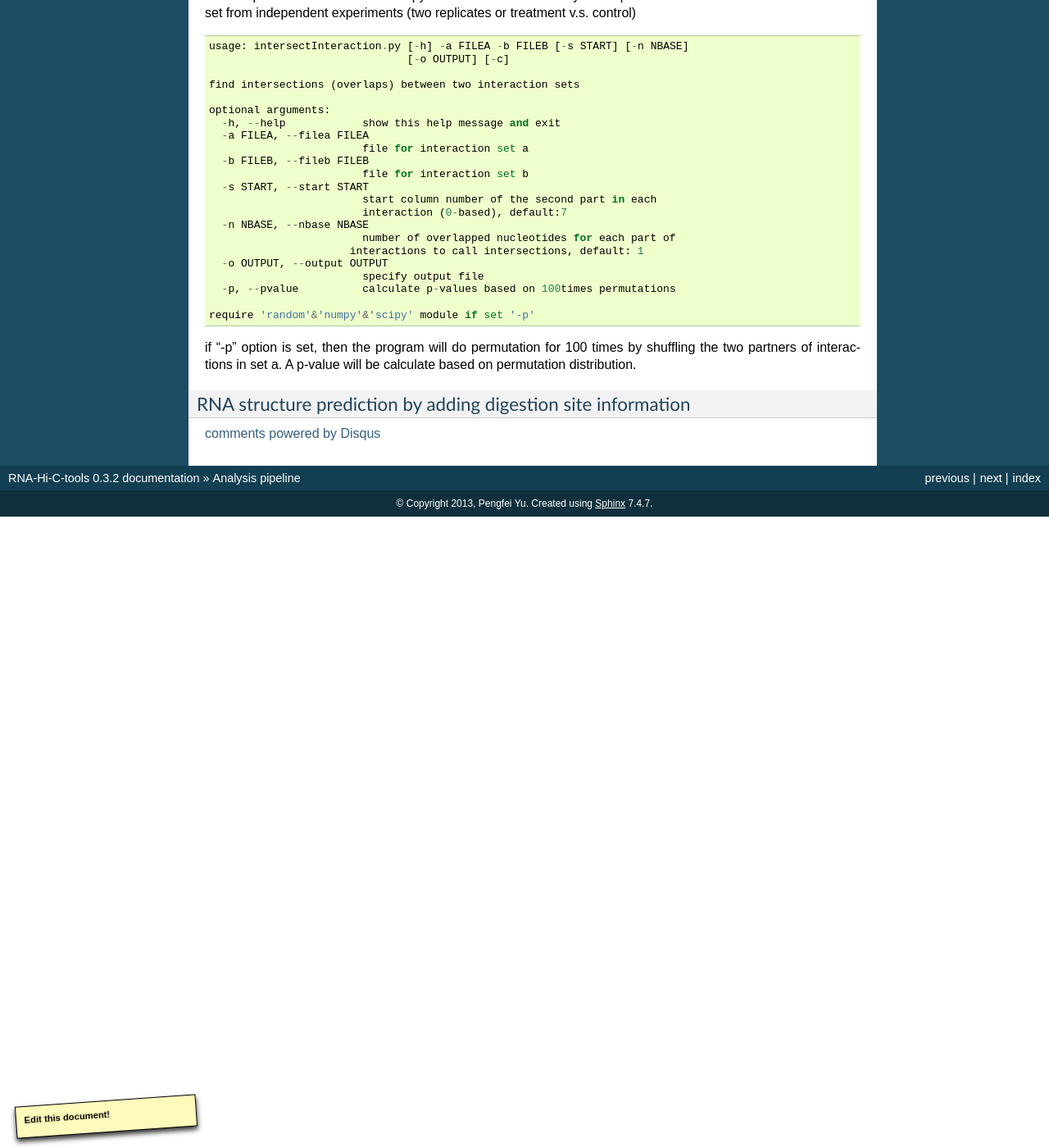
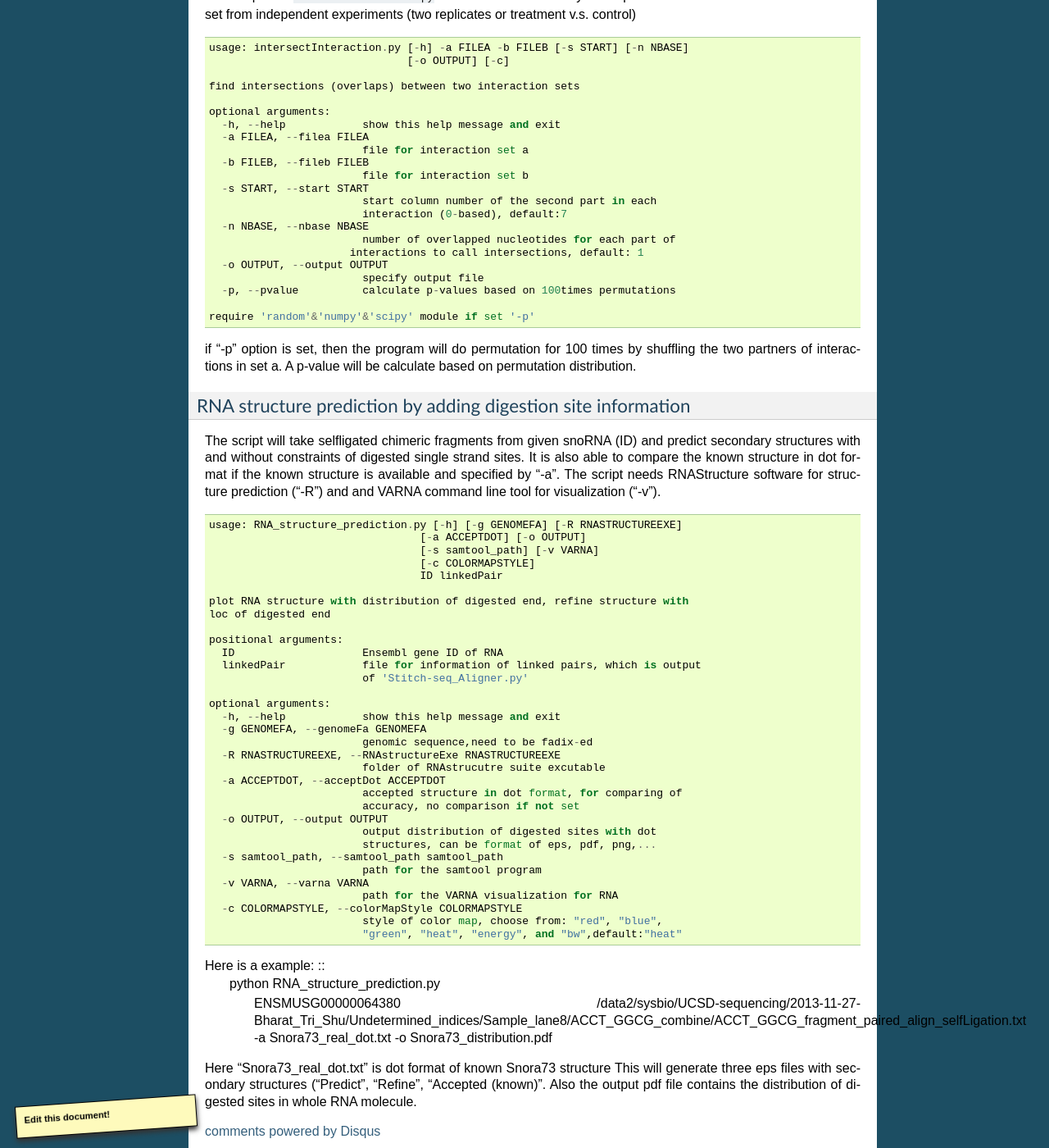
Before and after one commit to yu68/RNA-Hi-C, a Sphinx documentation site: the page built from doc/source/Analysis_pipeline.rst, in a window 1280 px wide and 1400 px high, scrolled down 8180 px. Shown: the whole window at 82% size. Built offline with Sphinx 7.4.7, drawn with Linux system fonts in a browser that asks for light colours; formulas are drawn with MathJax 3; comment, search, counter and statistics services are not loaded; some of the changed text lies outside the part shown.

Commit message:
add doc for RNAstructure

```diff
--- a/doc/source/Analysis_pipeline.rst
+++ b/doc/source/Analysis_pipeline.rst
@@ -407,7 +407,7 @@ Find intersections between two different interaction sets.
 ----------------------------------------------------------
 .. index:: intersectInteraction.py
 
-The script tool 'intersectInteraction.py' could be used to identify overlap of interactions between two interaction set from independent experiments (two replicates or treatment v.s. control) ::
+The script tool ``intersectInteraction.py`` could be used to identify overlap of interactions between two interaction set from independent experiments (two replicates or treatment v.s. control) ::
 
   usage: intersectInteraction.py [-h] -a FILEA -b FILEB [-s START] [-n NBASE]
                                  [-o OUTPUT] [-c]
@@ -434,8 +434,54 @@ The script tool 'intersectInteraction.py' could be used to identify overlap of i
 
 if "-p" option is set, then the program will do permutation for 100 times by shuffling the two partners of interactions in set a. A p-value will be calculate based on permutation distribution.
 
-.. _srtuctrure:
+.. _Structure:
 
 RNA structure prediction by adding digestion site information
 -------------------------------------------------------------
 .. index:: RNA_structure_prediction.py
+
+The script will take selfligated chimeric fragments from given snoRNA (ID) and predict secondary structures with and without constraints of digested single strand sites. It is also able to compare the known structure in dot format if the known structure is available and specified by "-a". The script needs RNAStructure software for structure prediction ("-R") and  and VARNA command line tool for visualization ("-v"). ::
+
+  usage: RNA_structure_prediction.py [-h] [-g GENOMEFA] [-R RNASTRUCTUREEXE]
+                                   [-a ACCEPTDOT] [-o OUTPUT]
+                                   [-s samtool_path] [-v VARNA]
+                                   [-c COLORMAPSTYLE]
+                                   ID linkedPair
+
+  plot RNA structure with distribution of digested end, refine structure with
+  loc of digested end
+
+  positional arguments:
+    ID                    Ensembl gene ID of RNA
+    linkedPair            file for information of linked pairs, which is output
+                          of 'Stitch-seq_Aligner.py'
+
+  optional arguments:
+    -h, --help            show this help message and exit
+    -g GENOMEFA, --genomeFa GENOMEFA
+                          genomic sequence,need to be fadix-ed
+    -R RNASTRUCTUREEXE, --RNAstructureExe RNASTRUCTUREEXE
+                          folder of RNAstrucutre suite excutable
+    -a ACCEPTDOT, --acceptDot ACCEPTDOT
+                          accepted structure in dot format, for comparing of
+                          accuracy, no comparison if not set
+    -o OUTPUT, --output OUTPUT
+                          output distribution of digested sites with dot
+                          structures, can be format of eps, pdf, png,...
+    -s samtool_path, --samtool_path samtool_path
+                          path for the samtool program
+    -v VARNA, --varna VARNA
+                          path for the VARNA visualization for RNA
+    -c COLORMAPSTYLE, --colorMapStyle COLORMAPSTYLE
+                          style of color map, choose from: "red", "blue",
+                          "green", "heat", "energy", and "bw",default:"heat"
+
+Here is a example: ::
+  python RNA_structure_prediction.py \
+    ENSMUSG00000064380 \
+    /data2/sysbio/UCSD-sequencing/2013-11-27-Bharat_Tri_Shu/Undetermined_indices/Sample_lane8/ACCT_GGCG_combine/ACCT_GGCG_fragment_paired_align_selfLigation.txt \
+    -a Snora73_real_dot.txt \
+    -o Snora73_distribution.pdf
+
+Here "Snora73_real_dot.txt" is dot format of known Snora73 structure
+This will generate three eps files with secondary structures ("Predict", "Refine", "Accepted (known)". Also the output pdf file contains the distribution of digested sites in whole RNA molecule.
--- a/doc/source/index.rst
+++ b/doc/source/index.rst
@@ -32,7 +32,7 @@ Version 0.3.2 (2014-05-07):
 
 2014-05-06:
   * In ":ref:`Select_strongInteraction_pp.py<Step6>`" function, now annotations are updated after doing clustering and for strong interaction. The indexing of annotation files may take some time.
-  * New "RNA_structure_prediction.py" function to refine RNA structure prediction based on empirical offset of free energies for single strand nucleotide.
+  * New ":ref:`RNA_structure_prediction.py<Structure>`" function to refine RNA structure prediction based on empirical offset of free energies for single strand nucleotide.
 
 New features in 0.3.1 (2014-05-02):
   * Add "--release" option in ":ref:`split_partner.py<Step4>`" function. Allow a Type3 read-pair considered to be a "Paired" chimeric fragment even linker does not show up.
```
Also changed, not shown: 9 other files.
